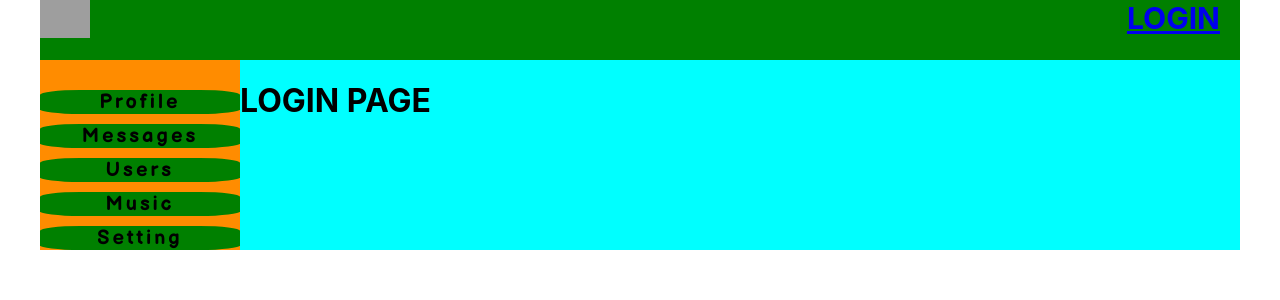
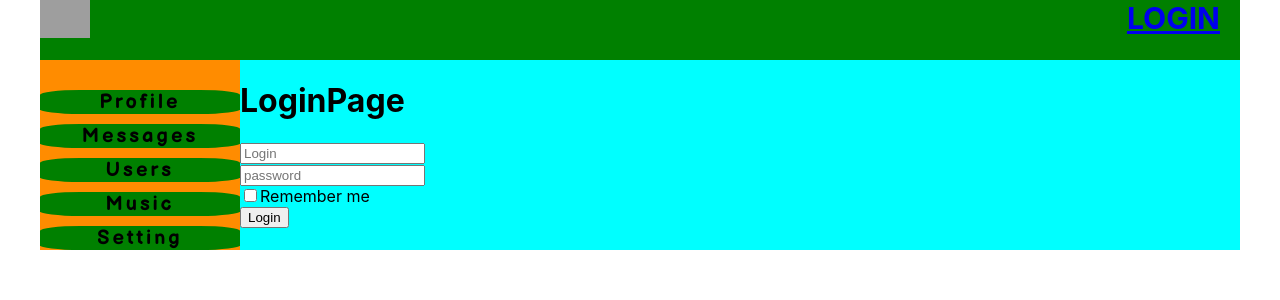
Before and after one commit to Aman89Django/social-network-react-redux, a React (Create React App) app: page /login in a window 1280 px wide. Shown: the top 300 px of the page. Built offline with nearby package versions, Linux system fonts and the light colour scheme; no server answers; grey boxes are pictures that could not be loaded.

Commit message:
redux-form

```diff
--- a/package.json
+++ b/package.json
@@ -14,6 +14,7 @@
     "react-router-dom": "^5.2.0",
     "react-scripts": "3.4.1",
     "redux": "^4.0.5",
+    "redux-form": "^8.3.6",
     "redux-thunk": "^2.3.0"
   },
   "scripts": {
--- a/src/components/Login/Login.jsx
+++ b/src/components/Login/Login.jsx
@@ -1,11 +1,34 @@
 import React from 'react';
+import {Field, reduxForm} from "redux-form";
+import Button from "@material-ui/core/Button";
 
 
-const Login = props =>{
-    return <div>
-        <h1>LOGIN PAGE</h1>
-    </div>
+const LoginForm = (props) =>{
+    return (
+            <form onSubmit={props.handleSubmit}>
+                <div><Field  placeholder={"Login"} name={"Login"} component={"input"}/></div>
+                <div><Field  placeholder={"password"} name={"Password"} component={"input"}/></div>
+                <div><Field  component={"input"} type={"checkbox"} name={"Remember me"} />Remember me </div>
+                <div>
+                    <button>Login</button>
+                </div>
+                {/*<div><Button variant={'contained'} color={"primary"}>Log in</Button></div>*/}
+            </form>
+    )
 };
 
+const LoginReduxForm = reduxForm({form: 'login'})(LoginForm);
+
+const Login =props =>{
+    const onSubmit = formData =>{
+        console.log(formData)
+    };
+    return (
+        <div>
+            <h1>LoginPage</h1>
+            <LoginReduxForm onSubmit ={onSubmit}/>
+        </div>
+    )
+};
 
 export default Login;
--- a/src/components/Profile/ProfileInfo/ProfileStatus.jsx
+++ b/src/components/Profile/ProfileInfo/ProfileStatus.jsx
@@ -30,6 +30,15 @@
         })
     };
 
+
+    componentDidUpdate(prevProps, prevState) {
+        if(prevProps.status !== this.props.status) {
+            this.setState({
+                status: this.props.status
+            })
+        }
+    }
+
     render() {
         return <div>
             Status:
--- a/src/redux/redux-store.js
+++ b/src/redux/redux-store.js
@@ -5,6 +5,8 @@
 import usersReducer from "./users-reducer";
 import authReducer from "./auth-reducer";
 import thunkMiddleWare from "redux-thunk";
+import {reducer as formReducer} from "redux-form";
+
 
 let reducers = combineReducers({
     profilePage: profileReducer,
@@ -12,6 +14,7 @@
     sidebar: sidebarReducer,
     usersPage: usersReducer,
     auth: authReducer,
+    form: formReducer,
 });
 
 const store = createStore(reducers, applyMiddleware(thunkMiddleWare));
```
Also changed, not shown: src/components/Login/Login2.jsx (added, +92 -0 lines), 1 other file (tests, documents, lock files or other folders).
